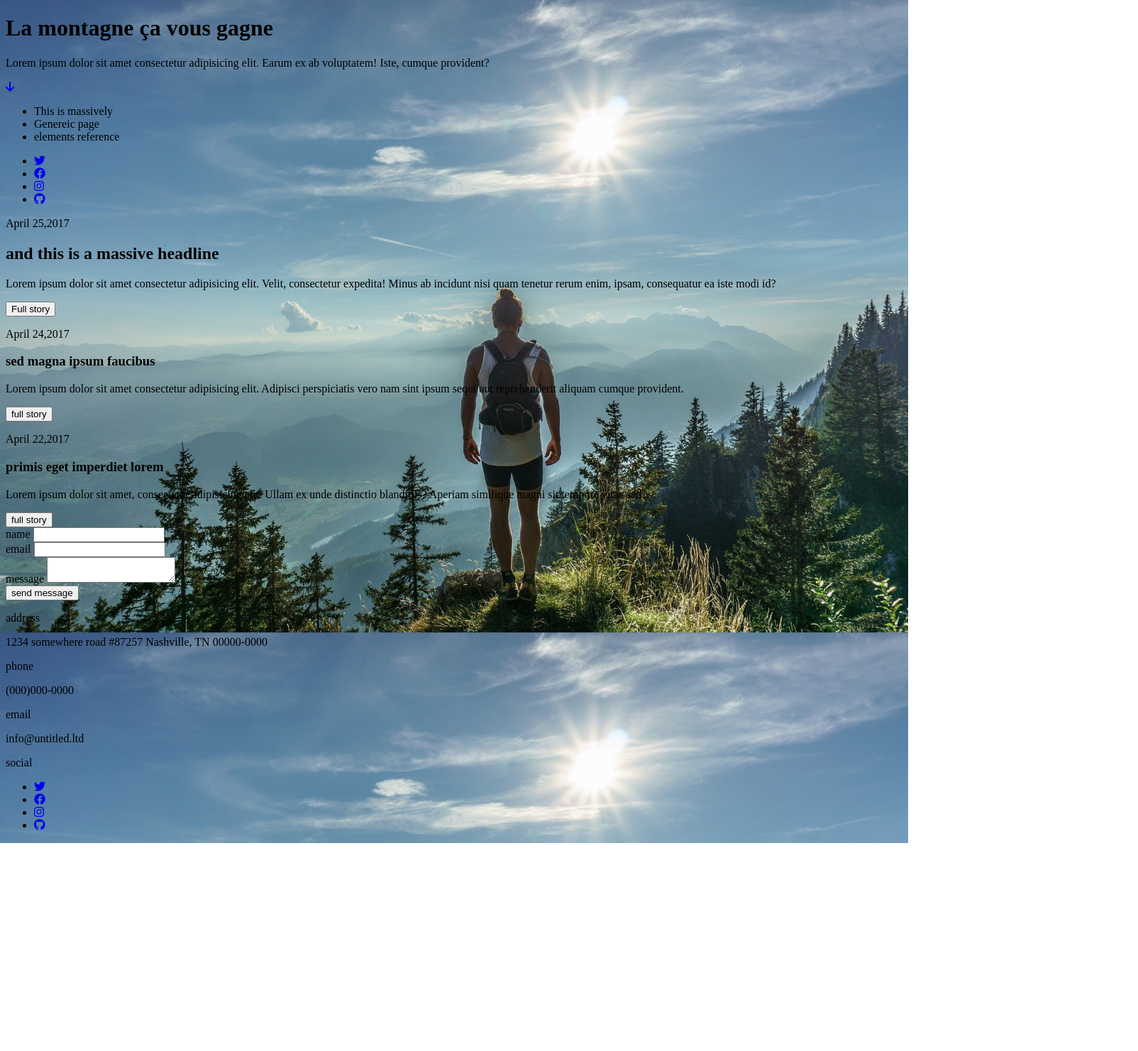
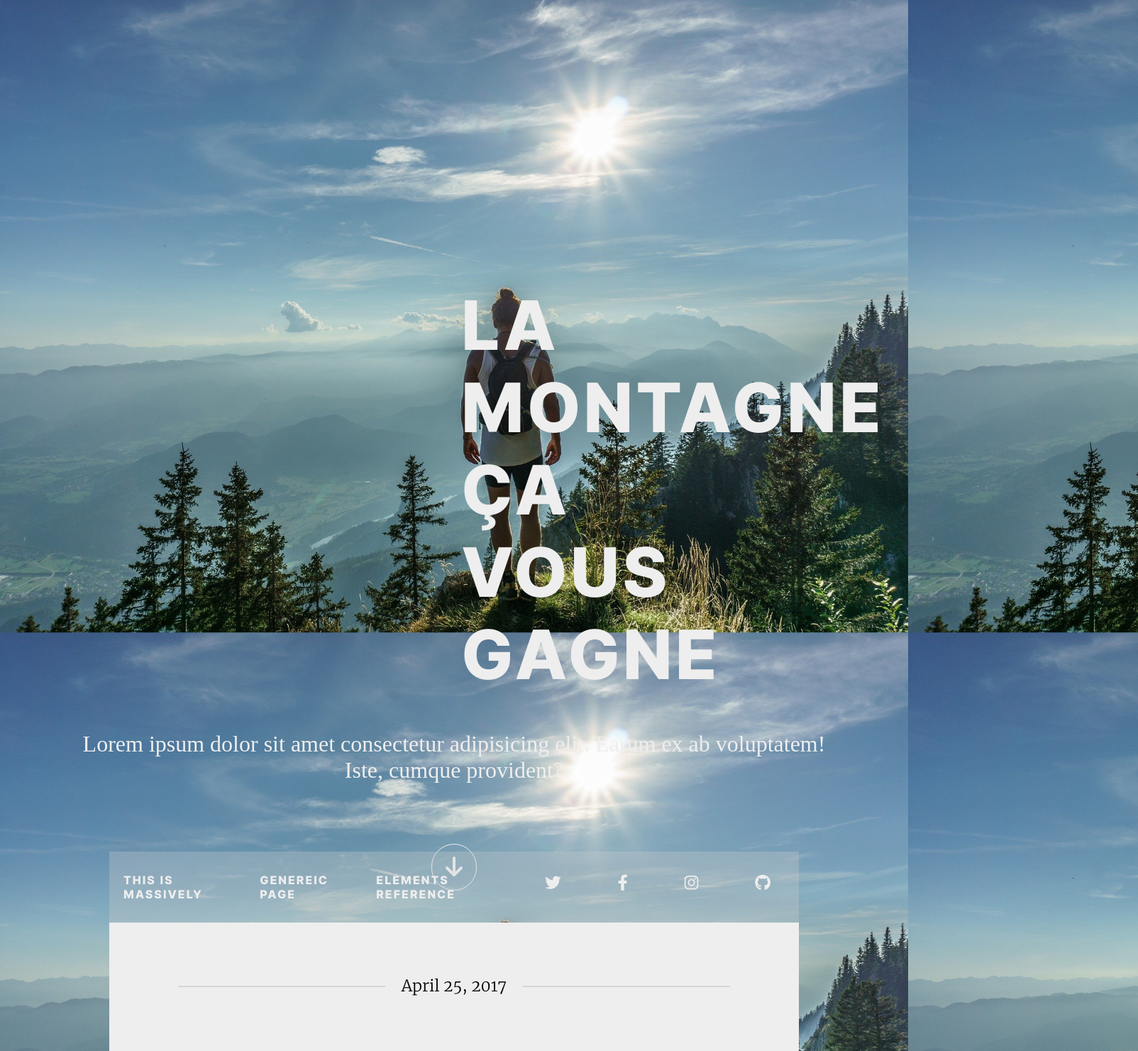
Before and after one commit to BenjaminGriffe/La-montagne, a plain HTML site: page index.html in a window 1280 px wide. Shown: the top 1481 px of the page at 71% size, 1604 px wide, since content can reach past the window. Before the commit the page ends 1188 px from the top, so only its background shows below. Drawn offline with Linux system fonts and the light colour scheme.

Commit message:
Début SCSS, header+section1

```diff
--- a/Assets/Styles/_header.scss
+++ b/Assets/Styles/_header.scss
@@ -0,0 +1,67 @@
+
+header {
+    min-height: 1000px;
+    color: $color1;
+    position: relative;
+    .Htop {
+        text-align: center;
+        H1 {
+            letter-spacing: 4px;
+            font-size: 6rem;
+            margin-top: 300px;
+            padding: 100px 550px 0px ;
+        }
+        p {
+            font-size: 2rem;
+            margin: 0;
+            padding: 50px 0;
+            margin-bottom: 50px;
+        }
+        a {
+            font-size: 2rem;
+            border: 1px solid $color1;
+            border-radius: 50px;
+            padding: 14px 19px;
+            transition: 0.4s ease;
+
+            &:hover {
+                border: 1px solid $color2;
+                color: $color2;
+            }
+        }
+    }
+
+    a{
+        color: $color1;
+    }
+
+    nav {
+        display: flex;
+        justify-content: space-between;
+        position: absolute;
+        width: 90%;
+        margin: 0 auto;
+        left: 50%;
+        transform: translateX(-50%);
+        bottom: 0;
+        background: rgba(204, 204, 204, 0.308);
+        font-family: $font1;
+        .page {
+            li{
+                padding: 30px 20px;
+                text-transform: uppercase;
+                letter-spacing: 2px ;
+            }
+        }
+        .logo {
+            li {
+                padding: 30px 40px;
+                font-size: 1.4rem;
+            }
+        }
+        ul {
+            display: flex;
+            position: relative;
+        }
+    }
+}
--- a/Assets/Styles/_section1.scss
+++ b/Assets/Styles/_section1.scss
@@ -0,0 +1,52 @@
+.section-1 {
+    .top {
+        text-align: center;
+        align-items: center;
+        margin: 0 auto;
+        .date {
+            padding: 75px 0;
+            position: relative;
+            &:before {
+                position: absolute;
+                content: "";
+                width: 30%;
+                height: 2px;
+                background: $color2;
+                top: 89px;
+                left: 10%;
+            }
+            &:after {
+                position: absolute;
+                content: "";
+                width: 30%;
+                height: 2px;
+                background: $color2;
+                top: 89px;
+                right: 10%;
+            }
+        }
+        h2 {
+            font-size: 5rem;
+            padding: 0 400px 50px;
+            letter-spacing: 6px;
+        }
+        .text {
+            padding: 0 420px 75px;
+        }
+    }
+
+    .pic-01  {
+        background: url(../images/pic01.jpg) center/cover;
+        width: 1450px;
+        height: 1000px;
+        margin: 0 auto;
+    }
+
+    .button {
+        display: block;
+        margin: 0 auto;
+        margin-top: 75px;
+
+    }
+
+}
--- a/Assets/Styles/_settings.scss
+++ b/Assets/Styles/_settings.scss
@@ -14,6 +14,68 @@ $color2: rgba(204, 204, 204, 0.699);
 $color3: rgb(23, 23, 23);
 
 
+
+*{
+    margin:  0;
+    padding: 0;
+    box-sizing: border-box;
+    list-style-type: none;
+    margin-block: 0;
+    outline: none;
+}
 body{
     background: url(../images/bg.jpg) fixed center/cover;
+    margin: 100px 100px 50px;
 }
+
+h1,
+H2,
+h3 {
+    text-transform: uppercase;
+    font-family: $font1;
+}
+
+.button{
+    background: transparent;
+    border: 2px solid $color3;
+    color: $color3;
+    text-transform: uppercase;
+    font-family: $font1;
+    font-size: 1rem;
+    transition: 0.4s ease;
+    cursor: pointer;
+    padding: 13px 30px;
+    letter-spacing: 2px;
+
+    &:hover {
+        border: 2px solid $color1;
+        color: $color1;
+        background: $color3;
+    }
+
+
+
+}
+
+a {
+    text-decoration: none;
+}
+
+.section-1,
+.section-2,
+footer {
+    background: $color1;
+    width: 90%;
+    align-items: center;
+    margin: 0 auto;
+}
+
+.date {
+    font-size: 1.4rem;
+    font-family: $font2;
+}
+.text{
+    font-size: 1.2rem;
+    font-family: $font2;
+    line-height: 50px;
+}
--- a/index.html
+++ b/index.html
@@ -12,20 +12,20 @@
 <body>
 
     <header>
-        <H1>La montagne ça vous gagne</H1>
-        <p>Lorem ipsum dolor sit amet consectetur adipisicing elit. Earum ex ab voluptatem! Iste, cumque provident?</p>
-        <a href="#">
-            <i class="fa-solid fa-arrow-down"></i>
-        </a>
-        <nav class="left">
-            <ul>
+        <div class="Htop">
+          <H1>La montagne ça vous gagne</H1>
+          <p>Lorem ipsum dolor sit amet consectetur adipisicing elit. Earum ex ab     voluptatem! Iste, cumque provident?</p>
+          <a href="#">
+              <i class="fa-solid fa-arrow-down"></i>
+          </a>
+        </div>
+        <nav>
+            <ul class="page">
                 <li>This is massively</li>
                 <li>Genereic page</li>
                 <li>elements reference</li>
             </ul>
-        </nav>
-        <nav class="right">
-            <ul>
+            <ul class="logo">
                 <li>
                     <a href="#">
                         <i class="fa-brands fa-twitter"></i>
@@ -33,7 +33,7 @@
                 </li>
                 <li>
                     <a href="#">
-                        <i class="fa-brands fa-facebook"></i>
+                        <i class="fa-brands fa-facebook-f"></i>
                     </a>
                 </li>
                 <li>
@@ -52,9 +52,9 @@
 
     <section class="section-1">
         <div class="top">
-            <p class="date">April 25,2017</p>
+            <p class="date">April 25, 2017</p>
             <H2>and this is a massive headline</H2>
-            <p>Lorem ipsum dolor sit amet consectetur adipisicing elit. Velit, consectetur expedita! Minus ab incidunt nisi quam tenetur rerum enim, ipsam, consequatur ea iste modi id?</p>
+            <p class="text">Lorem ipsum dolor sit amet consectetur adipisicing elit. Velit, consectetur expedita! Minus ab incidunt nisi quam tenetur rerum enim, ipsam, consequatur ea iste modi id?</p>
         </div>
         <div class="pic-01"></div>
         <button class="button">Full story</button>
@@ -62,21 +62,21 @@
 
     <section class="section-2">
         <div class="left-part-s2">
-            <p class="date">April 24,2017</p>
+            <p class="date">April 24, 2017</p>
             <H3>sed magna ipsum faucibus</H3>
             <div class="pic-02"></div>
-            <p>Lorem ipsum dolor sit amet consectetur adipisicing elit. Adipisci perspiciatis vero nam sint ipsum sequi aut reprehenderit aliquam cumque provident.</p>
+            <p class="text">Lorem ipsum dolor sit amet consectetur adipisicing elit. Adipisci perspiciatis vero nam sint ipsum sequi aut reprehenderit aliquam cumque provident.</p>
             <button class="button">full story</button>
         </div>
         <div class="right-part-s2">
-            <p class="date">April 22,2017</p>
+            <p class="date">April 22, 2017</p>
             <H3>primis eget imperdiet lorem</H3>
             <div class="pic-03"></div>
-            <p>Lorem ipsum dolor sit amet, consectetur adipisicing elit. Ullam ex unde distinctio blanditiis? Aperiam similique magni sit tempore vitae sed.</p>
+            <p class="text">Lorem ipsum dolor sit amet, consectetur adipisicing elit. Ullam ex unde distinctio blanditiis? Aperiam similique magni sit tempore vitae sed.</p>
             <button class="button">full story</button>
         </div>
     </section>
-
+    <br>
     <footer>
         <div class="contact">
             <form action="#">
```
Also changed, not shown: Assets/Styles/index.css, 1 other file.
